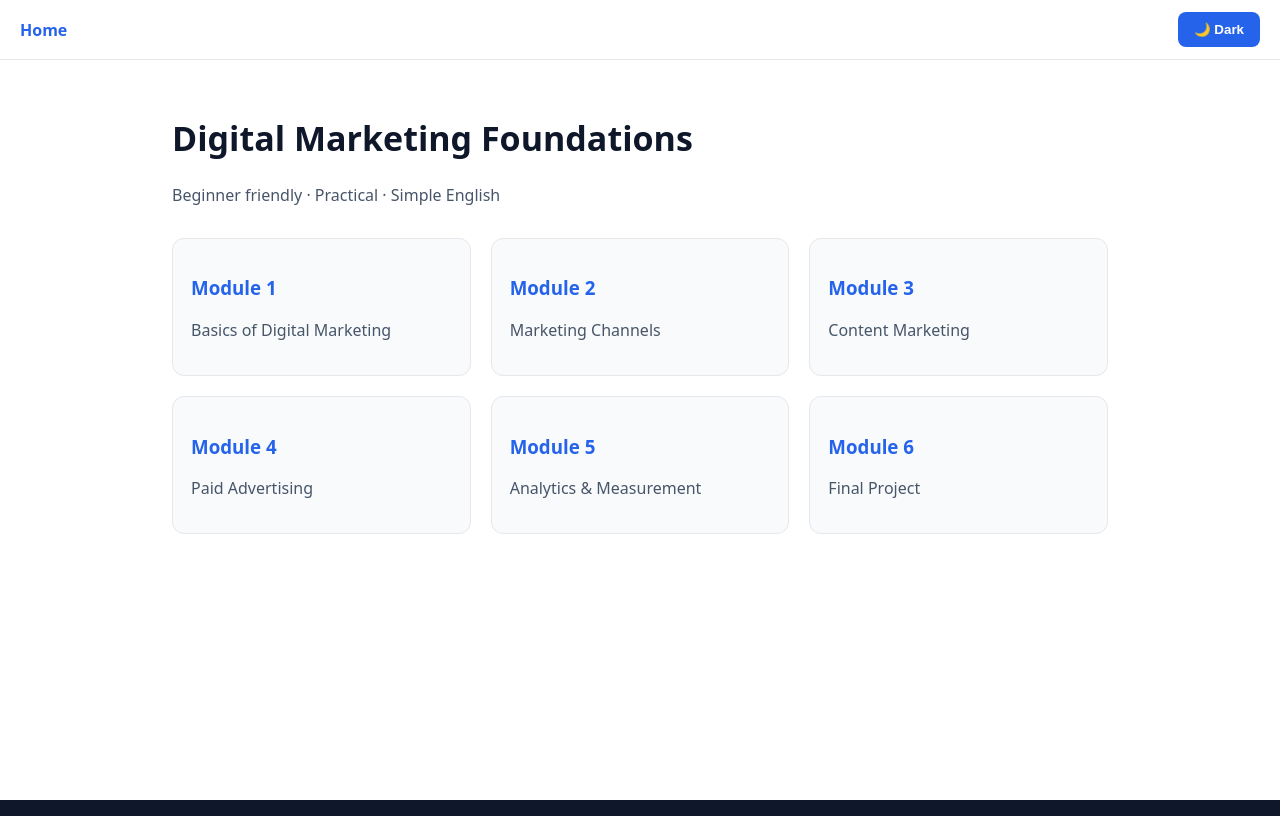
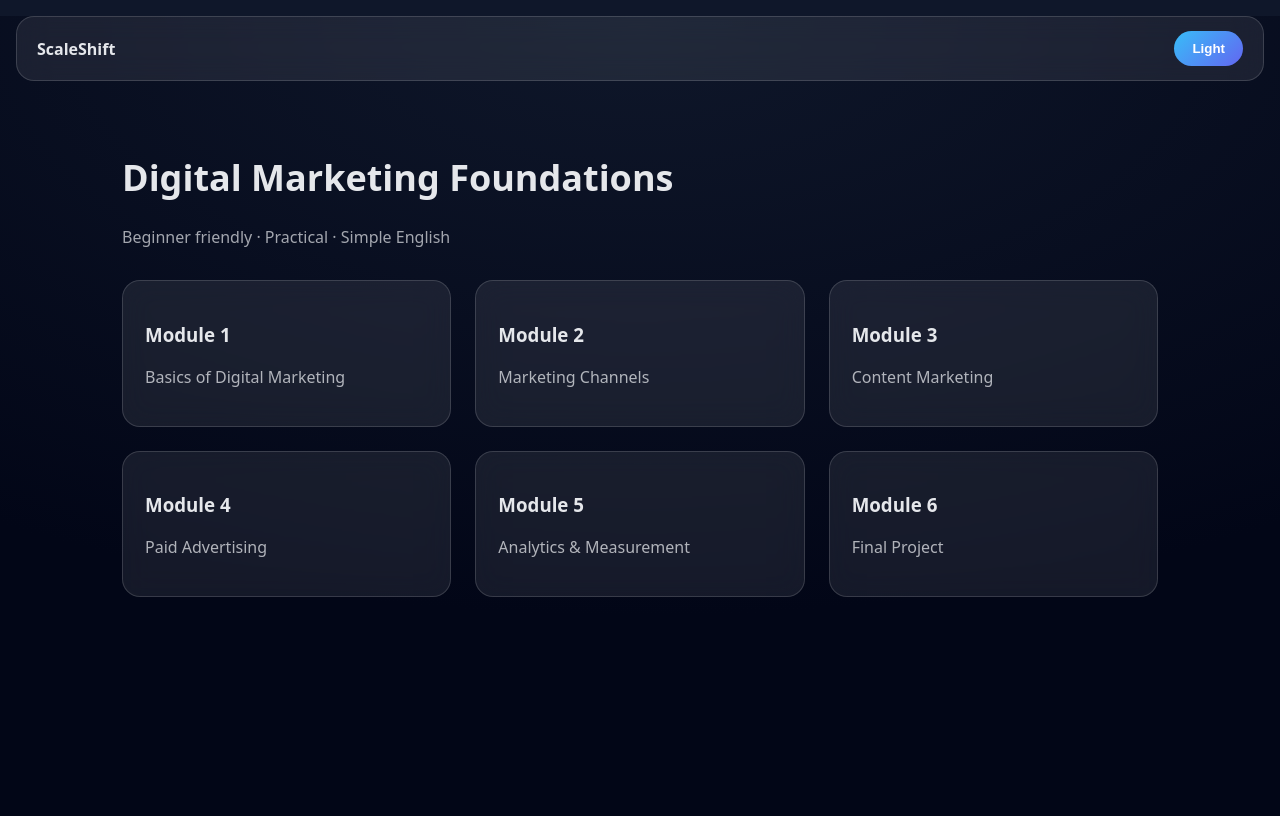
Before and after one commit to Scaleshiftlabs/scaleshift-learn, a React (Vite) app: page /course in a window 1280 px wide. Built offline with nearby package versions, Linux system fonts and the light colour scheme.

Commit message:
ui: modern glassy look with light dark support

```diff
--- a/src/App.jsx
+++ b/src/App.jsx
@@ -10,11 +10,12 @@ import Handouts from "./pages/course/modules/Handouts";
 function Landing() {
   return (
     <div style={{ minHeight: "100vh", display: "flex", alignItems: "center", justifyContent: "center" }}>
-      <div style={{ maxWidth: 700, padding: 32, textAlign: "center" }}>
-        <h1 style={{ fontSize: 42 }}>ScaleShift Learn</h1>
-        <p style={{ color: "var(--muted)" }}>
-          Learn digital marketing the simple, practical way.
+      <div className="glass card" style={{ maxWidth: 720, textAlign: "center" }}>
+        <h1 style={{ fontSize: 48, marginBottom: 12 }}>ScaleShift Learn</h1>
+        <p style={{ opacity: .8 }}>
+          Learn digital marketing the modern, practical way.
         </p>
+
         <div style={{ marginTop: 32 }}>
           <Link to="/course">
             <button>Start Learning</button>
@@ -26,13 +27,9 @@ function Landing() {
 }
 
 export default function App() {
-  const getInitialTheme = () => {
-    const saved = localStorage.getItem("theme");
-    if (saved) return saved === "light";
-    return window.matchMedia("(prefers-color-scheme: light)").matches;
-  };
-
-  const [light, setLight] = useState(getInitialTheme);
+  const [light, setLight] = useState(
+    localStorage.getItem("theme") === "light"
+  );
 
   useEffect(() => {
     const html = document.documentElement;
@@ -47,17 +44,19 @@ export default function App() {
 
   return (
     <>
-      <div style={{
-        padding: "12px 20px",
-        display: "flex",
-        justifyContent: "space-between",
-        alignItems: "center",
-        borderBottom: "1px solid var(--border)"
-      }}>
-        <Link to="/" style={{ fontWeight: 700 }}>Home</Link>
-
+      <div
+        className="glass"
+        style={{
+          margin: 16,
+          padding: "14px 20px",
+          display: "flex",
+          justifyContent: "space-between",
+          alignItems: "center"
+        }}
+      >
+        <Link to="/" style={{ fontWeight: 700 }}>ScaleShift</Link>
         <button onClick={() => setLight(!light)}>
-          {light ? "🌙 Dark" : "☀️ Light"}
+          {light ? "Dark" : "Light"}
         </button>
       </div>
 
--- a/src/index.css
+++ b/src/index.css
@@ -1,19 +1,24 @@
 :root {
-  --bg: #0f172a;
-  --card: #020617;
-  --border: #1e293b;
+  --bg: radial-gradient(1200px 600px at top, #0f172a, #020617);
+  --bg-light: radial-gradient(1200px 600px at top, #f8fafc, #e2e8f0);
+
+  --glass: rgba(255, 255, 255, 0.08);
+  --glass-light: rgba(255, 255, 255, 0.7);
+
+  --border: rgba(255, 255, 255, 0.15);
+  --border-light: rgba(0, 0, 0, 0.08);
+
   --text: #e5e7eb;
+  --text-light: #0f172a;
   --muted: #94a3b8;
-  --accent: #38bdf8;
+  --accent: linear-gradient(135deg, #38bdf8, #6366f1);
 }
 
 html.light {
-  --bg: #ffffff;
-  --card: #f8fafc;
-  --border: #e5e7eb;
-  --text: #0f172a;
-  --muted: #475569;
-  --accent: #2563eb;
+  --bg: var(--bg-light);
+  --glass: var(--glass-light);
+  --border: var(--border-light);
+  --text: var(--text-light);
 }
 
 * {
@@ -22,13 +27,14 @@ html.light {
 
 body {
   margin: 0;
+  min-height: 100vh;
   background: var(--bg);
   color: var(--text);
   font-family: system-ui, -apple-system, BlinkMacSystemFont, "Segoe UI", Roboto, sans-serif;
 }
 
 a {
-  color: var(--accent);
+  color: inherit;
   text-decoration: none;
 }
 
@@ -36,15 +42,26 @@ button {
   background: var(--accent);
   color: white;
   border: none;
-  padding: 10px 16px;
-  border-radius: 8px;
+  padding: 10px 18px;
+  border-radius: 999px;
   font-weight: 600;
   cursor: pointer;
 }
 
+.glass {
+  background: var(--glass);
+  backdrop-filter: blur(14px);
+  -webkit-backdrop-filter: blur(14px);
+  border: 1px solid var(--border);
+  border-radius: 18px;
+}
+
 .card {
-  background: var(--card);
-  border: 1px solid var(--border);
-  border-radius: 12px;
-  padding: 18px;
+  padding: 22px;
+  transition: transform .15s ease, box-shadow .15s ease;
 }
+
+.card:hover {
+  transform: translateY(-4px);
+  box-shadow: 0 20px 40px rgba(0,0,0,.25);
+}
--- a/src/pages/course/CourseHome.jsx
+++ b/src/pages/course/CourseHome.jsx
@@ -11,25 +11,23 @@ const modules = [
 
 export default function CourseHome() {
   return (
-    <div style={{ padding: 32, maxWidth: 1000, margin: "0 auto" }}>
-      <h1 style={{ fontSize: 34 }}>Digital Marketing Foundations</h1>
-      <p style={{ color: "var(--muted)" }}>
-        Beginner friendly · Practical · Simple English
-      </p>
+    <div style={{ padding: 32, maxWidth: 1100, margin: "0 auto" }}>
+      <h1 style={{ fontSize: 36 }}>Digital Marketing Foundations</h1>
+      <p style={{ opacity: .7 }}>Beginner friendly · Practical · Simple English</p>
 
       <div
         style={{
           display: "grid",
           gridTemplateColumns: "repeat(auto-fit, minmax(260px, 1fr))",
-          gap: 20,
+          gap: 24,
           marginTop: 32
         }}
       >
         {modules.map((title, i) => (
           <Link key={i} to={`/course/module/${i + 1}`}>
-            <div className="card">
+            <div className="glass card">
               <h3>Module {i + 1}</h3>
-              <p style={{ color: "var(--muted)" }}>{title}</p>
+              <p style={{ opacity: .75 }}>{title}</p>
             </div>
           </Link>
         ))}
```
